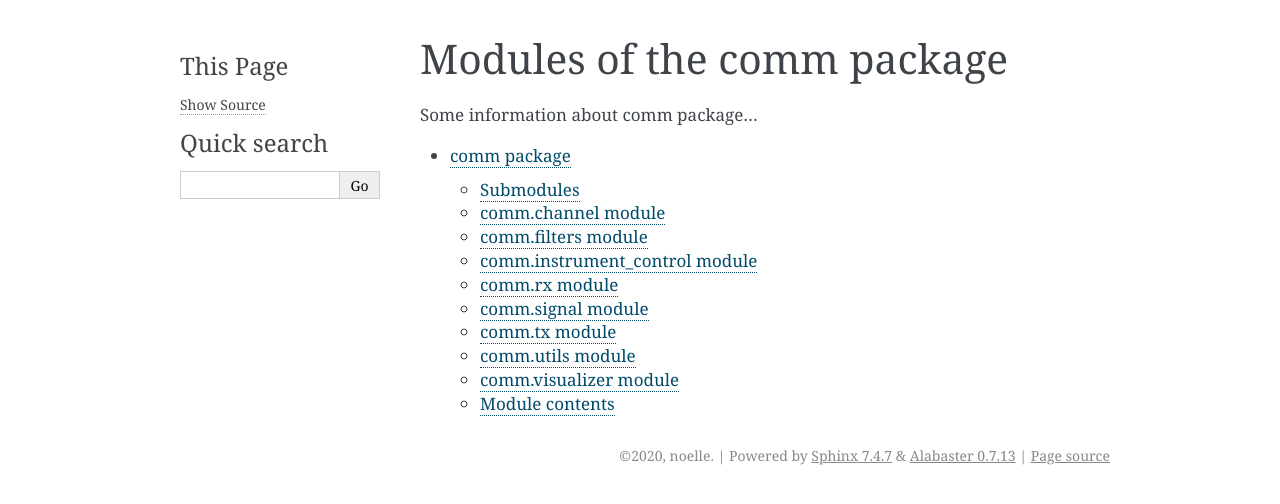
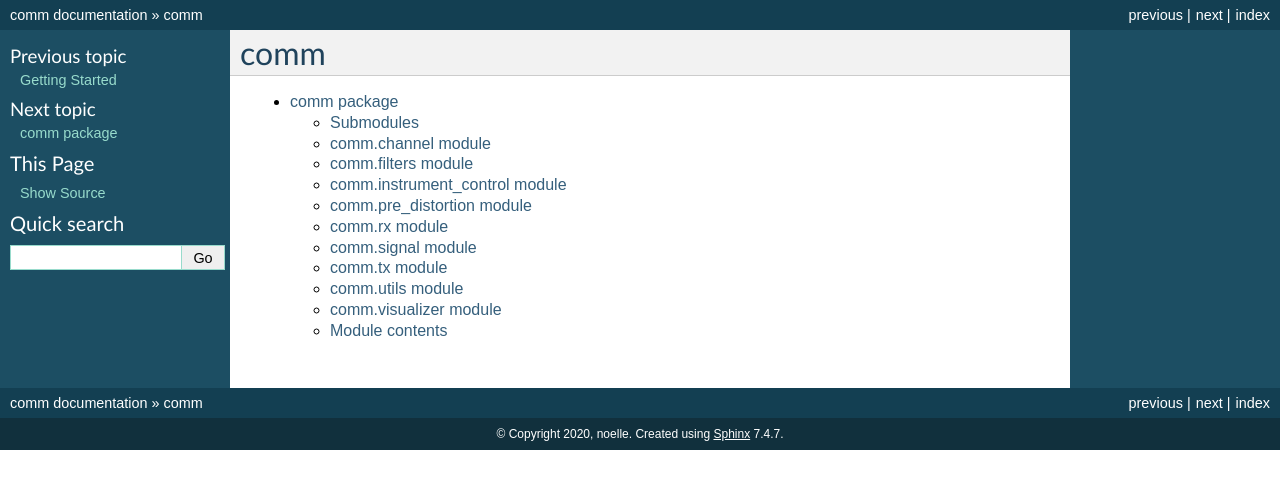
Before and after one commit to htw-ikt-noelle/scikit-comm, a Sphinx documentation site: the page built from docs/source/modules.rst, in a window 1280 px wide. Shown: the top 504 px of the page. Built offline with Sphinx 7.4.7, drawn with Linux system fonts in a browser that asks for light colours; part of the change alters nothing that is shown.

```diff
--- a/docs/source/comm.rst
+++ b/docs/source/comm.rst
@@ -24,6 +24,14 @@ comm.instrument\_control module
 -------------------------------
 
 .. automodule:: comm.instrument_control
+   :members:
+   :undoc-members:
+   :show-inheritance:
+
+comm.pre\_distortion module
+---------------------------
+
+.. automodule:: comm.pre_distortion
    :members:
    :undoc-members:
    :show-inheritance:
@@ -68,7 +76,6 @@ comm.visualizer module
    :undoc-members:
    :show-inheritance:
 
-
 Module contents
 ---------------
 
--- a/docs/source/conf.py
+++ b/docs/source/conf.py
@@ -32,9 +32,21 @@ author = 'noelle'
 extensions = ['sphinx.ext.autodoc', 'sphinx.ext.napoleon']
 
 # numpy stype docu
+# Napoleon settings
 napoleon_google_docstring = False
-napoleon_use_param = False
-napoleon_use_ivar = True
+napoleon_numpy_docstring = True
+napoleon_include_init_with_doc = False
+napoleon_include_private_with_doc = False
+napoleon_include_special_with_doc = True
+napoleon_use_admonition_for_examples = False
+napoleon_use_admonition_for_notes = False
+napoleon_use_admonition_for_references = False
+napoleon_use_ivar = False
+napoleon_use_param = True
+napoleon_use_rtype = True
+napoleon_preprocess_types = False
+napoleon_type_aliases = None
+napoleon_attr_annotations = True
 
 # Add any paths that contain templates here, relative to this directory.
 templates_path = ['_templates']
@@ -50,8 +62,9 @@ exclude_patterns = []
 # The theme to use for HTML and HTML Help pages.  See the documentation for
 # a list of builtin themes.
 #
-html_theme = 'alabaster'
+#html_theme = 'alabaster'
 #html_theme = 'sphinx_rtd_theme'
+html_theme = 'classic'
 
 # Add any paths that contain custom static files (such as style sheets) here,
 # relative to this directory. They are copied after the builtin static files,
--- a/docs/source/modules.rst
+++ b/docs/source/modules.rst
@@ -1,7 +1,5 @@
-Modules of the comm package
-===========================
-
-Some information about comm package...
+comm
+====
 
 .. toctree::
    :maxdepth: 4
```
Also changed, not shown: 1 other file.
